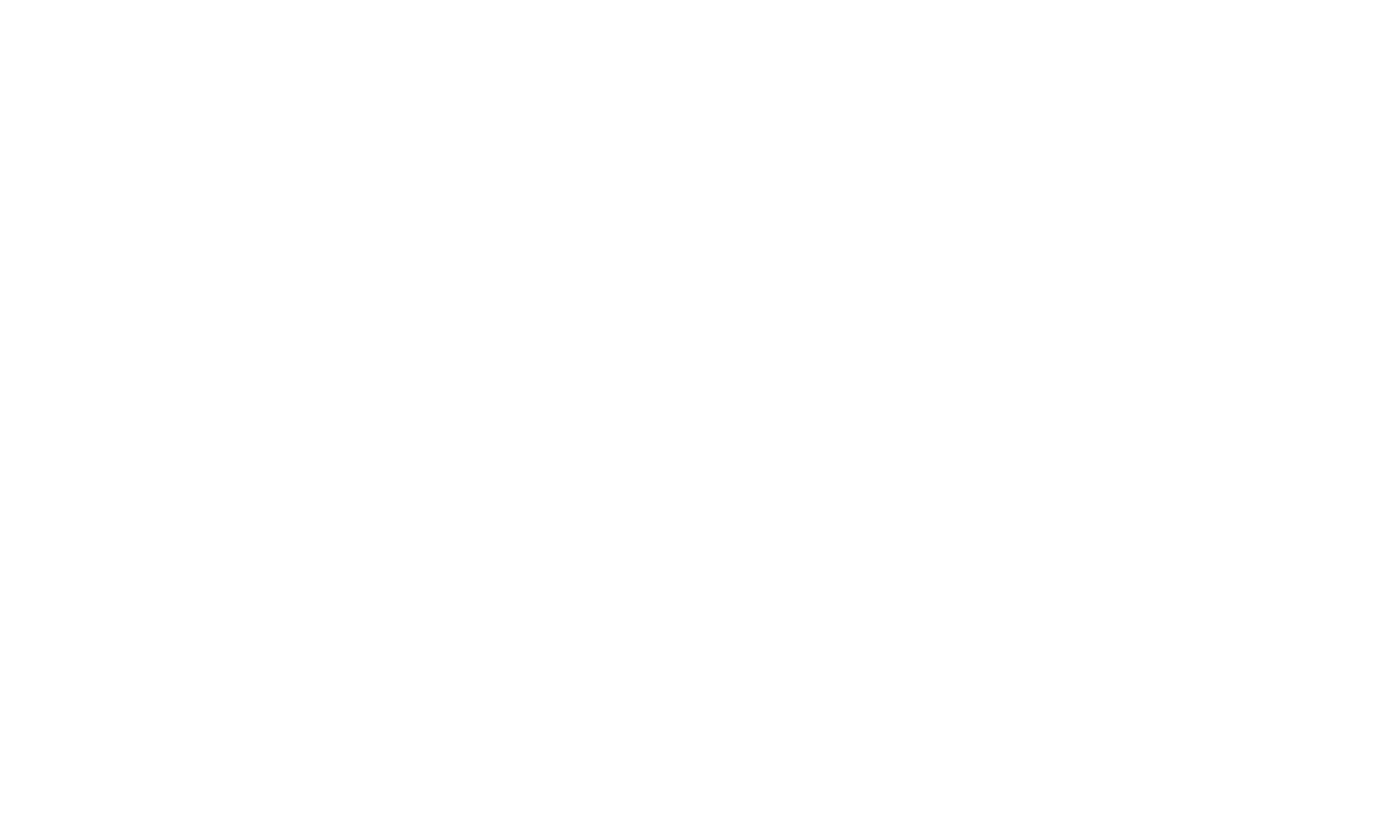
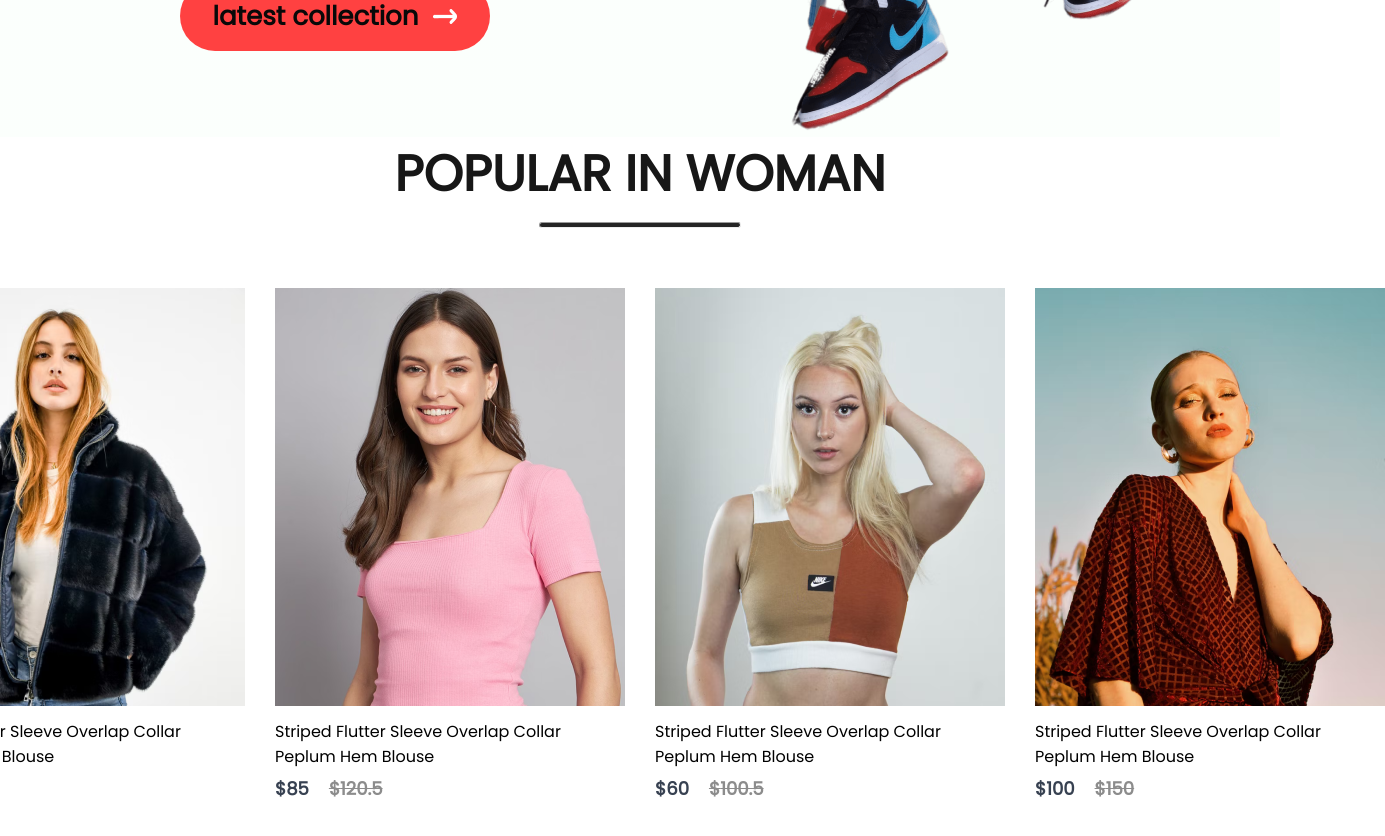
Before and after one commit to React-projects/E-commerce-web, a React (Create React App) app: page / in a window 1280 px wide. Shown: the part 760-1596 px from the top of the page, 1385 px wide, since content can reach past the window. Before the commit the page ends 800 px from the top, so only its background shows below. Built offline with nearby package versions, Linux system fonts and the light colour scheme.

Commit message:
creating and styling  popular section

```diff
--- a/src/App.js
+++ b/src/App.js
@@ -23,6 +23,7 @@
           <Route path="login" element={<LogInSignUp />} />
         </Routes>
       </BrowserRouter>
+
     </div>
   );
 }
--- /dev/null
+++ b/src/Components/Item/Item.css
@@ -0,0 +1,34 @@
+.item {
+  width: 350px;
+}
+
+.item p {
+  margin: 6px 0;
+}
+.item-prices{
+	display: flex;
+	gap: 20px;
+}
+.item-price-new{
+color: #374151;
+font-size: 18px;
+font-weight: 600;
+}
+.item-price-old{
+color: #8c8c8c;
+font-size: 18px;
+font-weight: 600;
+text-decoration: line-through;
+}
+.item:hover{
+	transform: scale(1.05);
+	-webkit-transform: scale(1.05);
+	-moz-transform: scale(1.05);
+	-ms-transform: scale(1.05);
+	-o-transform: scale(1.05);
+	transition: 0.6s;
+	-webkit-transition: 0.6s;
+	-moz-transition: 0.6s;
+	-ms-transition: 0.6s;
+	-o-transition: 0.6s;
+}
--- /dev/null
+++ b/src/Components/Item/Item.jsx
@@ -0,0 +1,21 @@
+import React from 'react'
+import './Item.css'
+function Item(props) {
+	return (
+		<div className='item'>
+			<img src={props.images} alt="image-product" />
+			<p>{props.name}</p>
+			<div className="item-prices">
+				<div className="item-price-new">
+					${props.new_price}
+				</div>
+				<div className="item-price-old">
+				${props.old_price}
+				</div>
+			</div>
+
+		</div>
+	)
+}
+
+export default Item
--- /dev/null
+++ b/src/Components/Popular/Popular.css
@@ -0,0 +1,27 @@
+.popular {
+  display: flex;
+  align-items: center;
+  flex-direction: column;
+  gap: 10px;
+  height: 90vh;
+}
+.popular h1 {
+  color: #171717;
+  font-size: 50px;
+  font-weight: 600;
+}
+.popular hr {
+  width: 200px;
+  height: 4px;
+  border-radius: 10px;
+  -webkit-border-radius: 10px;
+  -moz-border-radius: 10px;
+  -ms-border-radius: 10px;
+  -o-border-radius: 10px;
+	background-color: #252525;
+}
+.popular-item{
+	margin-top: 50px;
+	display: flex;
+	gap: 30px;
+}
--- /dev/null
+++ b/src/Components/Popular/Popular.jsx
@@ -0,0 +1,22 @@
+import React from "react";
+import "./Popular.css";
+import dataProduct from "../Assets/data";
+import Item from "../Item/Item";
+
+function Popular() {
+  return (
+    <div className="popular">
+      <h1>POPULAR IN WOMAN</h1>
+      <hr />
+      <div className="popular-item">
+        {dataProduct.map((item, i) => {
+          return (
+            <Item key={i} id={item.id} name={item.name} images={item.image} new_price={item.new_price}  old_price={item.old_price}/>
+          );
+        })}
+      </div>
+    </div>
+  );
+}
+
+export default Popular;
--- a/src/Pages/Shop.jsx
+++ b/src/Pages/Shop.jsx
@@ -1,8 +1,11 @@
 import React from 'react'
-
+import Hero from '../Components/Hero/Hero'
+import Popular from '../Components/Popular/Popular'
 function Shop() {
 	return (
 		<div>
+			<Hero/>
+			<Popular/>
 
 		</div>
 	)
--- a/src/index.css
+++ b/src/index.css
@@ -1,4 +1,6 @@
-body {
+*{
+  margin: 0;
+}body {
   margin: 0;
   font-family: -apple-system, BlinkMacSystemFont, 'Segoe UI', 'Roboto', 'Oxygen',
     'Ubuntu', 'Cantarell', 'Fira Sans', 'Droid Sans', 'Helvetica Neue',
```
